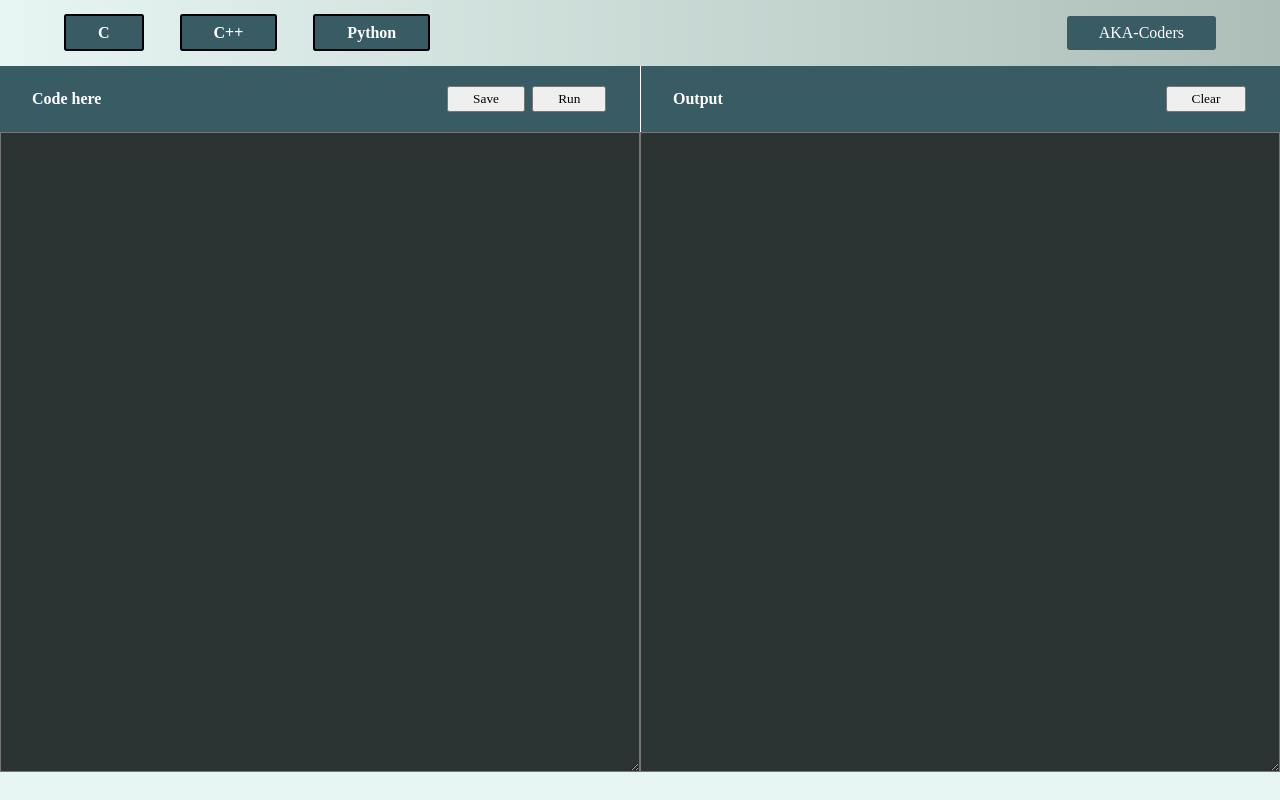
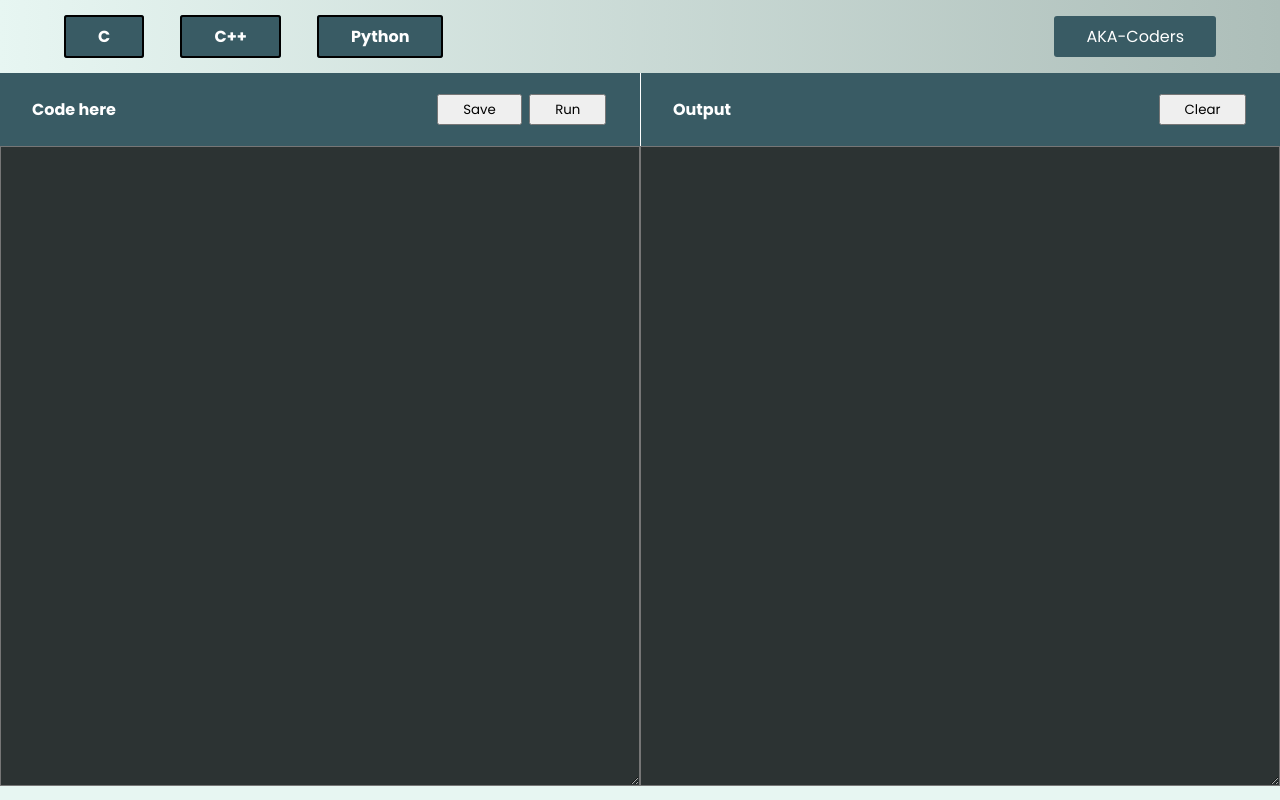
Before and after one commit to Abhay2342/aka-compiler, a plain HTML site: page index.html in a window 1280 px wide. Drawn offline with Linux system fonts and the light colour scheme.

Commit message:
poppins added

```diff
--- a/index.html
+++ b/index.html
@@ -9,6 +9,7 @@
       href="https://fonts.googleapis.com/css2?family=Outfit:wght@400;700&display=swap"
       rel="stylesheet"
     />
+    <link href="https://fonts.googleapis.com/css2?family=Poppins:ital,wght@0,400;0,500;0,600;0,700;0,800;1,200;1,300;1,400;1,500;1,600;1,700&family=Varela+Round&display=swap" rel="stylesheet">
     <link rel="icon" type="image/x-icon" href="./img/fevicon.png" />
     <link rel="stylesheet" href="./style.css" />
     <title>Online Compiler</title>
```
